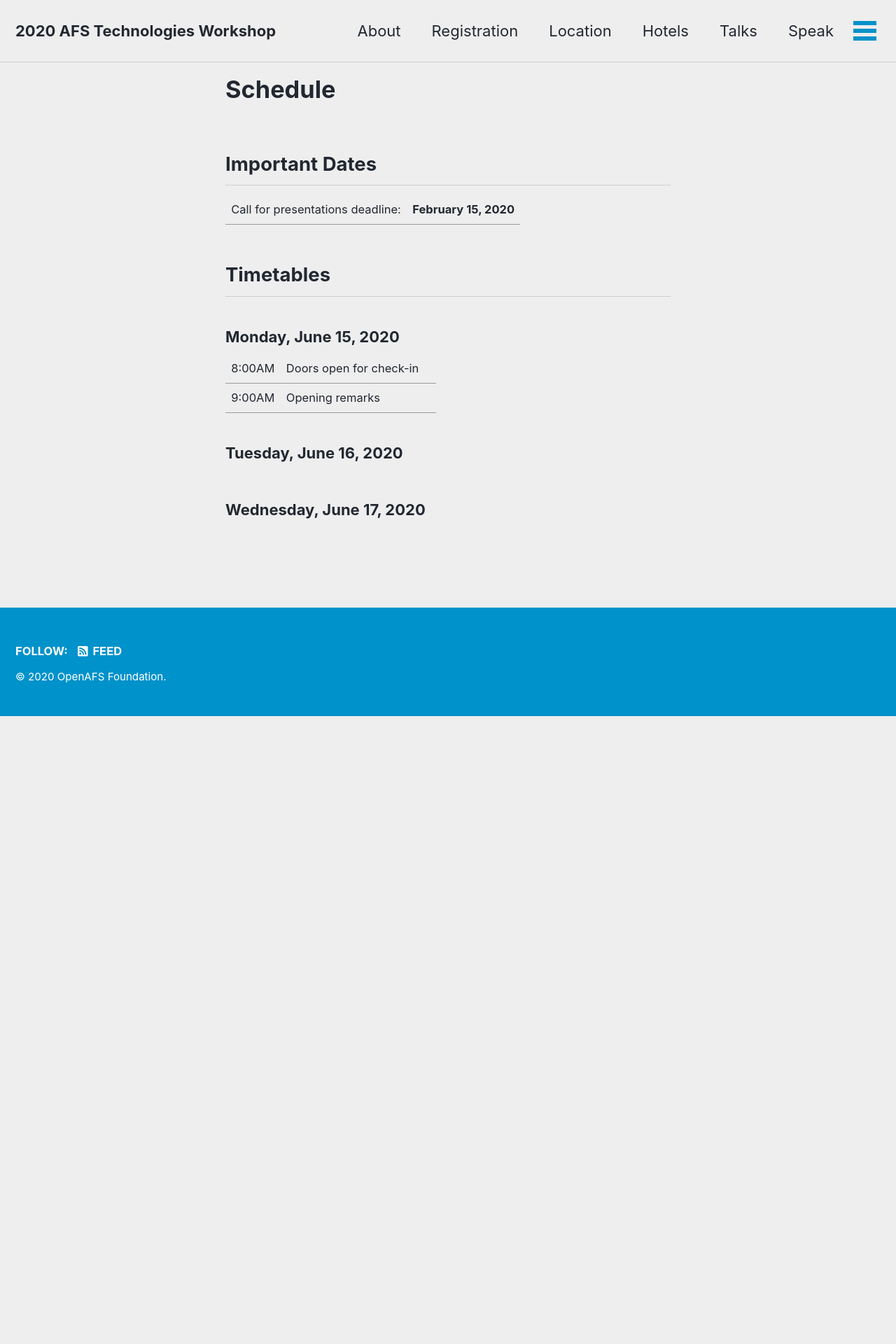
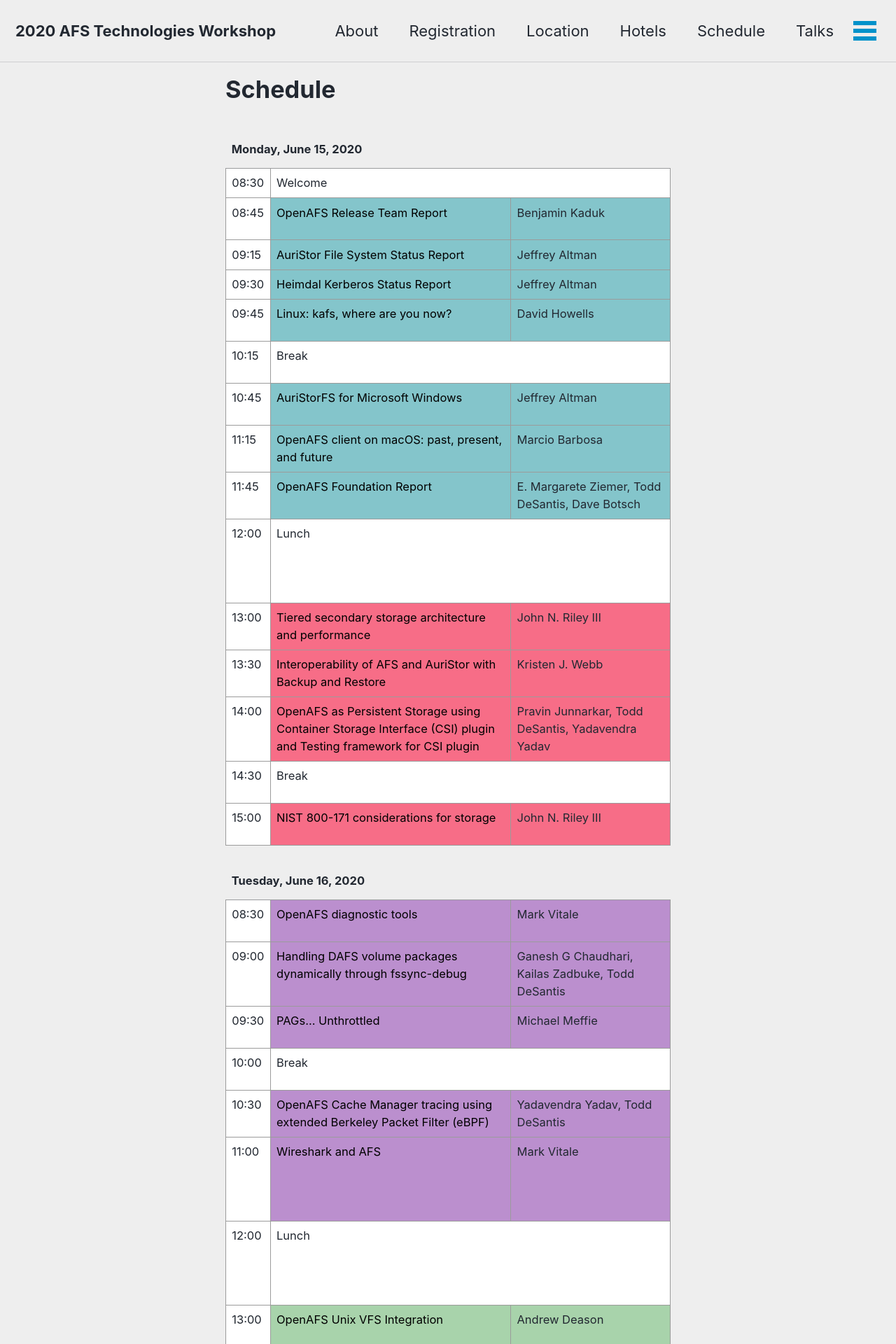
Before and after one commit to openafsfoundation/openafs-workshop.org, a Jekyll site: the page built from _pages/schedule.md, in a window 1280 px wide. Shown: the top 1920 px of the page at 70% size. Built offline with Jekyll 4.4.1, drawn with Linux system fonts in a browser that asks for light colours; cached includes are drawn as plain includes; nearby versions of some CDN libraries; before the commit the page ends 1023 px from its top, so only the background shows below that; some of the changed text lies outside the part shown.

Commit message:
Schedule layout

```diff
--- a/_data/navigation.yml
+++ b/_data/navigation.yml
@@ -8,8 +8,8 @@
     url: "/location/"
   - title: "Hotels"
     url: "/hotels/"
-  #- title: "Schedule"
-  #  url: "/schedule/"
+  - title: "Schedule"
+    url: "/schedule/"
   - title: "Talks"
     url: "/talks/"
   - title: "Speak"
--- a/_data/program.yml
+++ b/_data/program.yml
@@ -1,11 +1,61 @@
 ---
+breaks:
+  - title: Lunch
+    date: 2020-06-15
+    time: "12:00"
+    len: 60
+  - title: Lunch
+    date: 2020-06-16
+    time: "12:00"
+    len: 60
+  - title: Lunch
+    date: 2020-06-17
+    time: "12:00"
+    len: 60
+  - title: Break
+    date: 2020-06-15
+    time: "10:15"
+    len: 30
+  - title: Break
+    date: 2020-06-15
+    time: "14:30"
+    len: 30
+  - title: Break
+    date: 2020-06-16
+    time: "10:00"
+    len: 30
+  - title: Break
+    date: 2020-06-16
+    time: "14:15"
+    len: 45
+  - title: Break
+    date: 2020-06-17
+    time: "10:00"
+    len: 30
+
+tracks:
+  # Listed in order for the legend.
+  - "project report"
+  - "storage"
+  - "troubleshooting"
+  - "development"
+  - "site report"
+  - "security"
+  - "proposal"
+
 talks:
+  - title: Welcome
+    date: 2020-06-15
+    time: "08:30"
+    len: 15
+    track: workshop
+
   - title: OpenAFS Release Team Report
     presenters: Benjamin Kaduk
     org: OpenAFS Guardian
-    cat: status
-    day: mon
-    time: 8:45
+    track: project report
+    date: 2020-06-15
+    time: "08:45"
     len: 30
     desc: >
       This is an update from OpenAFS release team to the
@@ -19,9 +69,9 @@
   - title: AuriStor File System Status Report
     presenters: Jeffrey Altman
     org: AuriStor CEO
-    cat: status
-    day: mon
-    time: 9:15
+    track: project report
+    date: 2020-06-15
+    time: "09:15"
     len: 15
     desc: >
       An update on major updates to the AuriStor File System in
@@ -32,9 +82,9 @@
   - title: Heimdal Kerberos Status Report
     presenters: Jeffrey Altman
     org: AuriStor CEO and Heimdal Project Owner
-    cat: status
-    day: mon
-    time: 9:30
+    track: project report
+    date: 2020-06-15
+    time: "09:30"
     len: 15
     desc: >
       An update on Heimdal Kerberos including recent security
@@ -47,9 +97,9 @@
   - title: "Linux: kafs, where are you now?"
     presenters: David Howells
     org: RedHat
-    cat: status
-    day: mon
-    time: 9:45
+    track: project report
+    date: 2020-06-15
+    time: "09:45"
     len: 30
     desc: >
       Linux kernel afs (kafs) and AF_RXRPC have inspired the
@@ -64,9 +114,9 @@
   - title: AuriStorFS for Microsoft Windows
     presenters: Jeffrey Altman
     org: AuriStor
-    cat: status
-    day: mon
-    time: 10:45
+    track: project report
+    date: 2020-06-15
+    time: "10:45"
     len: 30
     desc: >
       The last version of OpenAFS for Windows, 1.7.33, was
@@ -78,9 +128,9 @@
   - title: "OpenAFS client on macOS: past, present, and future"
     presenters: Marcio Barbosa
     org: Sine Nomine Associates
-    cat: status
-    day: mon
-    time: 11:15
+    track: project report
+    date: 2020-06-15
+    time: "11:15"
     len: 30
     desc: >
       As part of Apple's ongoing effort to modernize macOS,
@@ -91,11 +141,11 @@
       changes have been made, and what to expect in the future.
 
   - title: OpenAFS Foundation Report
-    presenters: E. Margarete Ziemer
+    presenters: E. Margarete Ziemer, Todd DeSantis, Dave Botsch
     org: OpenAFS Foundation
-    cat: status
-    day: mon
-    time: 11:45
+    track: project report
+    date: 2020-06-15
+    time: "11:45"
     len: 15
     desc: >
       An update on the OpenAFS Foundation.
@@ -103,9 +153,9 @@
   - title: Tiered secondary storage architecture and performance
     presenters: John N. Riley III
     org: Teradactyl LLC. CEO
-    cat: storage
-    day: mon
-    time: 13:00
+    track: storage
+    date: 2020-06-15
+    time: "13:00"
     len: 30
     desc: >
       How building secondary storage architecture and choosing the
@@ -122,9 +172,9 @@
   - title: Interoperability of AFS and AuriStor with Backup and Restore
     presenters: Kristen J. Webb
     org: Teradactyl LLC. CFO
-    cat: storage
-    day: mon
-    time: 13:30
+    track: storage
+    date: 2020-06-15
+    time: "13:30"
     len: 30
     desc: >
       OpenAFS and AuriStor continue to develop and introduce new
@@ -137,12 +187,12 @@
       or deploying both technologies to ensure organizational data
       integrity and business continuity.
 
-  - title: OpenAFS as Persistent Storage using Container Storage Interface (CSI) plugin and Testing framework for CSI plugin.
+  - title: OpenAFS as Persistent Storage using Container Storage Interface (CSI) plugin and Testing framework for CSI plugin
     presenters: Pravin Junnarkar, Todd DeSantis, Yadavendra Yadav
     org: IBM
-    cat: storage
-    day: mon
-    time: 14:00
+    track: storage
+    date: 2020-06-15
+    time: "14:00"
     len: 30
     desc: >
       This talk is in continuation of last year's talk on OpenAFS
@@ -171,9 +221,9 @@
   - title: NIST 800-171 considerations for storage
     presenters: John N. Riley III
     org: Teradactyl LLC. CEO
-    cat: storage
-    day: mon
-    time: 15:00
+    track: storage
+    date: 2020-06-15
+    time: "15:00"
     len: 30
     desc: >
       Organizations deploying AFS technologies may soon have
@@ -193,9 +243,9 @@
   - title: OpenAFS diagnostic tools
     presenters: Mark Vitale
     org: Sine Nomine Associates
-    cat: trouble
-    day: tue
-    time: 8:30
+    track: troubleshooting
+    date: 2020-06-16
+    time: "08:30"
     len: 30
     desc: >
       This talk will provide an overview of the many in-tree
@@ -210,9 +260,9 @@
   - title: Handling DAFS volume packages dynamically through fssync-debug
     presenters: Ganesh G Chaudhari, Kailas Zadbuke, Todd DeSantis
     org: IBM
-    cat: trouble
-    day: tue
-    time: 9:00
+    track: troubleshooting
+    date: 2020-06-16
+    time: "09:00"
     len: 30
     desc: >
       The fssync-debug is a command suite that allows low-level
@@ -235,9 +285,9 @@
   - title: PAGs... Unthrottled
     presenters: Michael Meffie
     org: Sine Nomine Associates
-    cat: trouble
-    day: tue
-    time: 9:30
+    track: troubleshooting
+    date: 2020-06-16
+    time: "09:30"
     len: 30
     desc: >
       What are Process Authentication Groups (PAGs), and why does
@@ -251,9 +301,9 @@
   - title: Wireshark and AFS
     presenters: Mark Vitale
     org: Sine Nomine Associates
-    cat: trouble
-    day: tue
-    time: 11:00
+    track: troubleshooting
+    date: 2020-06-16
+    time: "11:00"
     len: 60
     desc: >
       Wireshark is a popular open-source utility for network
@@ -272,9 +322,9 @@
   - title: OpenAFS Unix VFS Integration
     presenters: Andrew Deason
     org: Andrew Deason
-    cat: dev
-    day: tue
-    time: 13:00
+    track: development
+    date: 2020-06-16
+    time: "13:00"
     len: 45
     desc: >
       How the OpenAFS client integrates with the kernel for each
@@ -290,9 +340,9 @@
   - title: Using Virtualization to debug the OpenAFS Linux kernel module
     presenters: Cheyenne Wills
     org: Sine Nomine Associates
-    cat: dev
-    day: tue
-    time: 13:45
+    track: development
+    date: 2020-06-16
+    time: "13:45"
     len: 30
     desc: >
       Several of the Linux virtualization engines provide
@@ -308,9 +358,9 @@
   - title: Kata lightweight VMs for OpenAFS scalability testing.
     presenters: Pravin Junnarkar, Yadavendra Yadav, Kailas Zadbuke, Todd DeSantis
     org: IBM
-    cat: dev
-    day: tue
-    time: 14:45
+    track: development
+    date: 2020-06-16
+    time: "15:00"
     len: 30
     desc: >
       The traditional performance/scalability testing with the
@@ -333,9 +383,9 @@
   - title: Keeping up with the Linux Kernel
     presenters: Marc Dionne
     org: AuriStor
-    cat: dev
-    day: tue
-    time: 15:15
+    track: development
+    date: 2020-06-16
+    time: "15:30"
     len: 30
     desc: >
       This talk is an update to the 2015 talk by the same name
@@ -346,21 +396,18 @@
       modules on supported Linux distributions.
 
   - title: TBD
-    presenters: TBD
     org: TBD
-    cat: site
-    day: wed
-    time: 8:30
-    len: 60
-    desc: >
-      To be announced.
+    track: site report
+    date: 2020-06-17
+    time: "08:30"
+    len: 45
 
   - title: Personal Privacy in Globally Accessible File Systems
     presenters: TBD
     org: AuriStor
-    cat: howto
-    day: wed
-    time: 9:30
+    track: security
+    date: 2020-06-17
+    time: "09:15"
     len: 30
     desc: >
       Recent laws such as Europe's General Data Protection
@@ -376,9 +423,9 @@
   - title: Complying with Key Rotation Policies using AuriStorFS
     presenters: TBD
     org: AuriStor
-    cat: howto
-    day: wed
-    time: 10:00
+    track: security
+    date: 2020-06-17
+    time: "10:00"
     len: 15
     desc: >
       Many organizations are required to perform key rotation for
@@ -395,9 +442,9 @@
   - title: OpenAFS Cache Manager tracing using extended Berkeley Packet Filter (eBPF)
     presenters: Yadavendra Yadav, Todd DeSantis
     org: IBM
-    cat: dev
-    day: wed
-    time: 10:30
+    track: troubleshooting
+    date: 2020-06-16
+    time: "10:30"
     len: 30
     desc: >
       For debugging Linux Kernel issues in OpenAFS we use dynamic
@@ -422,9 +469,9 @@
   - title: VLDB version 5
     presenters: Andrew Deason
     org: Sine Nomine Associates
-    cat: future
-    day: wed
-    time: 10:45
+    track: proposal
+    date: 2020-06-17
+    time: "10:30"
     len: 45
     desc: >
       The current VLDB on-disk format, version 4, has long been
@@ -437,9 +484,9 @@
   - title: Proposed RX Extensions
     presenters: TBD
     org: AuriStor
-    cat: future
-    day: wed
-    time: 11:30
+    track: proposal
+    date: 2020-06-17
+    time: "11:15"
     len: 30
     desc: >
       AuriStor RX and Linux RX_RPC have pushed the RX protocol to
--- a/_includes/head.html
+++ b/_includes/head.html
@@ -13,6 +13,7 @@
 
 <!-- For all browsers -->
 <link rel="stylesheet" href="{{ '/assets/css/main.css' | relative_url }}">
+<link rel="stylesheet" href="{{ '/assets/css/workshop.css' | relative_url }}">
 
 <!--[if IE ]>
   <style>
--- a/_layouts/workshop/schedule.html
+++ b/_layouts/workshop/schedule.html
@@ -4,41 +4,60 @@
 
 {{ content }}
 
-{% if page.dates %}
-<h2>Important Dates</h2>
+{% assign events = site.data.program.talks | concat: site.data.program.breaks %}
+{% assign dates = events | map: "date" | sort | uniq %}
+<table>
+{% for date in dates %}
+  <tr><td colspan="3"><h3>{{ date | date: "%A, %B %d, %Y" }}</h3></td></tr>
+  {% assign day_events = events | where: "date", date | sort: "time" %}
+  {% comment %}<table class="schedule">{% endcomment %}
+  {% for event in day_events %}
 
-<table>
-{% for d in page.dates %}
-  <tr>
-    <td>{{ d.name }}:</td>
-    <td><strong>{{ d.date }}</strong></td>
-  </tr>
+    {% if event.desc %}
+      {% assign link = event.title | slugify | prepend: "/talks/#" | relative_url %}
+    {% else %}
+      {% assign link = false %}
+    {% endif %}
+
+    {% assign class = event.track | replace: " ", "_" %}
+    {% assign height = event.len | times: 2 %}
+    {% if height %}
+        {% assign style = "height: " | append: height | append: 'px' %}
+    {% endif %}
+
+    {% comment %}
+    Note: styles are in assets/css/workshop.css
+    {% endcomment %}
+    <tr class="schedule" style="{{ style }}">
+      <td class="schedule">{{ event.time }}</td>
+      {% if event.presenters %}
+      <td class="schedule {{ class }}">
+      {% else %}
+      <td class="schedule {{ class }}" colspan="2">
+      {% endif %}
+        {% if link %}
+          <a class="schedule" href="{{ link }}">{{ event.title }}</a>
+        {% else %}
+          {{ event.title }}
+        {% endif %}
+      </td>
+      {% if event.presenters %}
+      <td class="schedule {{ class }}">{{ event.presenters }}</td>
+      {% endif %}
+    </tr>
+  {% endfor %}
+  {% comment %}</table>{% endcomment %}
 {% endfor %}
 </table>
-{% endif %}
 
-{% if page.timetables %}
-<h2>Timetables</h2>
-{% for tt in page.timetables %}
-<h3>{{ tt.dow }}, {{ tt.date }}</h3>
-<table class="workshop">
-  {% for t in tt.timetable %}
-  <tr>
-    <td>{{ t.time }}</td>
-    <td>
-    {% if t.ref %}
-    <a href="/{{ site.baseurl }}/schedule/{{ t.ref }}/">{{ t.title }}</a>
-    {% else %}
-    {{ t.title }}
-    {% endif %}
-    {% if t.slides %}
-    <a href="/{{ site.baseurl }}/assets/slides/{{ t.slides }}">[slides]</a>
-    {% endif %}
-    </td>
-    <td>{{ t.presenter }}</td>
-  </tr>
-  {% endfor %}
+<h3>Legend</h3>
+<table class="schedule">
+{% for track in site.data.program.tracks %}
+  {% if track != "workshop" %}
+    {% assign class = track | replace: " ", "_" %}
+    <tr class="schedule">
+      <td class="schedule {{ class }}">{{ track }}</td>
+    </tr>
+  {% endif %}
+{% endfor %}
 </table>
-{% endfor %}
-
-{% endif %}
--- a/_layouts/workshop/talks.html
+++ b/_layouts/workshop/talks.html
@@ -5,8 +5,8 @@
 {{ content }}
 
 {% for t in site.data.program.talks %}
-  {% if t.title != "TBD" %}
-<h2>{{ t.title }}</h2>
+  {% if t.desc %}
+<h2 id="{{ t.title | slugify }}">{{ t.title }}</h2>
 <p>Presenter: {{ t.presenters }}{% if t.org %} - {{ t.org }} {% endif %}</p>
 <p>{{ t.desc }}</p>
   {% endif %}
--- a/_pages/schedule.md
+++ b/_pages/schedule.md
@@ -2,26 +2,4 @@
 layout: workshop/schedule
 permalink: /schedule/
 title: Schedule
-dates:
-  - name: Call for presentations deadline
-    date: February 15, 2020
-  #- name: Early Bird registration ends
-  #  date: May xx, 2020
-  #- name: Hotel block rate ends
-  #  date: May xx, 2020
-timetables:
-  - dow: Monday
-    date: June 15, 2020
-    timetable:
-      - time: 8:00AM
-        title: Doors open for check-in
-
-      - time: 9:00AM
-        title: Opening remarks
-  - dow: Tuesday
-    date: June 16, 2020
-    timetable:
-  - dow: Wednesday
-    date: June 17, 2020
-    timetable:
 ---
--- /dev/null
+++ b/assets/css/workshop.css
@@ -0,0 +1,37 @@
+/*
+ * Color palette:
+ * https://www.color-hex.com/color-palette/88431
+ */
+.schedule.development         { background-color: #a8d3ab; }
+.schedule.project_report      { background-color: #84c5cb; }
+.schedule.proposal            { background-color: #ac6e81; }
+.schedule.security            { background-color: #f59f7e; }
+.schedule.site_report         { background-color: #e2aa35; }
+.schedule.storage             { background-color: #f76d87; }
+.schedule.troubleshooting     { background-color: #bb8fce; }
+
+table.schedule {
+  table-layout: fixed;
+  border-collapse: collapse;
+}
+
+tr.schedule, td.schedule {
+  vertical-align: top;
+  background-color: white;
+}
+
+td.schedule {
+  border-top: 1px solid #9b9b9b;
+  border-bottom: 1px solid #9b9b9b;
+  border-left: 1px solid #9b9b9b;
+  border-right: 1px solid #9b9b9b;
+}
+
+a.schedule {
+  text-decoration: none;
+  color: black;
+}
+
+a.schedule:visited {
+  color: black;
+}
```
